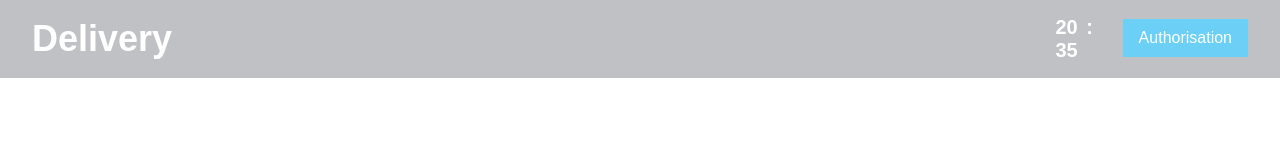
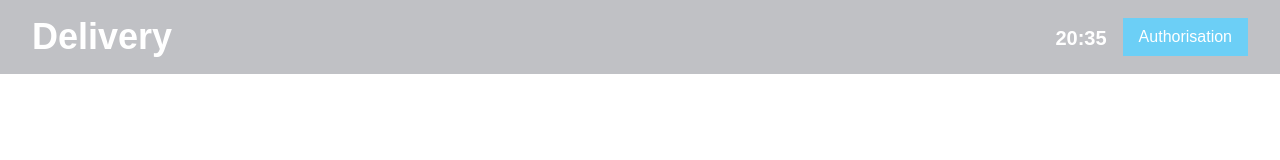
Before and after one commit to romanen003/Delivery, a React app: page / in a window 1280 px wide. Shown: the top 160 px of the page. Built offline with nearby package versions, Linux system fonts and the light colour scheme.

Commit message:
fix(*) fix grid and create enums

```diff
--- a/src/elements/grid/constants.ts
+++ b/src/elements/grid/constants.ts
@@ -1,11 +1,11 @@
-export const T_ALIGN = {
-    LEFT: 'LEFT',
-    RIGHT: 'RIGHT'
-};
-export const V_ALIGN = {
-    TOP: 'TOP',
-    BOTTOM: 'BOTTOM'
-};
+export enum T_ALIGN {
+    LEFT = 'LEFT',
+    RIGHT = 'RIGHT'
+}
+export enum V_ALIGN {
+    TOP = 'TOP',
+    BOTTOM = 'BOTTOM'
+}
 export const COL = {
     QUARTER: "25",
     THIRTY: "30",
@@ -24,3 +24,8 @@ export const MARGIN = {
     X12: '12px',
     X16: '16px'
 };
+
+export enum POSITION {
+    CENTER ='CENTER',
+    RIGHT = 'RIGHT'
+}
--- a/src/elements/grid/grid.tsx
+++ b/src/elements/grid/grid.tsx
@@ -2,7 +2,7 @@ import React, { Component } from 'react';
 import classNames from 'classnames/bind';
 import { Row } from "./row/row";
 import { Col } from "./col/col";
-import { COL, MARGIN, MARGIN_TOP, T_ALIGN, V_ALIGN } from "./constants";
+import { COL, MARGIN, MARGIN_TOP, T_ALIGN, V_ALIGN, POSITION } from "./constants";
 import style from './grid.scss';
 
 const cn = classNames.bind(style);
@@ -19,6 +19,7 @@ export class Grid extends Component<Props> {
     static T_Align = T_ALIGN;
     static V_Align = V_ALIGN;
     static Col_Width = COL;
+    static Position = POSITION;
 
     render() {
         const { children } = this.props;
--- a/src/elements/grid/row/row.scss
+++ b/src/elements/grid/row/row.scss
@@ -51,4 +51,8 @@
             }
         }
     }
+
+    &__center {
+        justify-content: space-around;
+    }
 }
--- a/src/elements/grid/row/row.tsx
+++ b/src/elements/grid/row/row.tsx
@@ -1,15 +1,16 @@
 import React, { Component, ReactNode } from 'react';
 import classNames from 'classnames/bind';
+import { MARGIN, MARGIN_TOP, V_ALIGN, POSITION } from "../constants";
 import style from './row.scss';
-import { MARGIN, MARGIN_TOP, V_ALIGN } from "../constants";
 
 const cn = classNames.bind(style);
 
-interface Props {
+type Props = {
     children?: ReactNode,
     marginTop?: string,
     margin?: string,
-    vertAlign?: string
+    vertAlign?: V_ALIGN,
+    position? : POSITION
 }
 
 export class Row extends Component<Props> {
@@ -18,7 +19,8 @@ export class Row extends Component<Props> {
             children,
             marginTop,
             margin,
-            vertAlign
+            vertAlign,
+            position
         } = this.props;
         const rowClassName = cn('row',{
             'row__margin-top-4': marginTop === MARGIN_TOP.X4,
@@ -30,7 +32,8 @@ export class Row extends Component<Props> {
             'row__margin-12': margin === MARGIN.X12,
             'row__margin-16': margin === MARGIN.X16,
             'row__vert-align-top': vertAlign === V_ALIGN.TOP,
-            'row__vert-align-bottom': vertAlign === V_ALIGN.BOTTOM
+            'row__vert-align-bottom': vertAlign === V_ALIGN.BOTTOM,
+            'row__center': position === POSITION.CENTER
         });
 
         return (
--- a/src/elements/watch/watch.tsx
+++ b/src/elements/watch/watch.tsx
@@ -1,11 +1,9 @@
 import React, { Component } from "react";
 import classNames from 'classnames/bind';
-import { Grid, Text } from "../";
+import { Text } from "../";
 import style from './watch.scss';
 
 const cn = classNames.bind(style);
-
-const { Row, Col, T_Align, Col_Width } = Grid;
 
 interface Props {}
 interface State {
@@ -48,19 +46,9 @@ export class Watch extends Component<Props, State> {
 
         return (
             <div className={cn('watch')}>
-                <Grid>
-                    <Row>
-                        <Col textAlign={T_Align.RIGHT} col={Col_Width.THIRTY} sticky>
-                            <Text label>{correctHours}</Text>
-                        </Col>
-                        <Col sticky col={Col_Width.THIRTY}>
-                            <Text label>:</Text>
-                        </Col>
-                        <Col textAlign={T_Align.LEFT} col={Col_Width.THIRTY} sticky>
-                            <Text label>{correctMinutes}</Text>
-                        </Col>
-                    </Row>
-                </Grid>
+                <Text label>{correctHours}</Text>
+                <Text label>:</Text>
+                <Text label>{correctMinutes}</Text>
             </div>
         )
     }
--- a/src/modules/restaurant-container/restaurant-container.tsx
+++ b/src/modules/restaurant-container/restaurant-container.tsx
@@ -16,7 +16,7 @@ import style from './restaurant-container.scss';
 
 const cn = classNames.bind(style);
 
-const { Row, Col, Margin_Top, Col_Width, T_Align } = Grid;
+const { Row, Col, Margin_Top, Col_Width, T_Align, Position } = Grid;
 
 interface Data {[key: string]: any}
 interface Props {
@@ -53,7 +53,7 @@ class RestaurantContainerComponent extends Component<Props> {
                             <Text black heading> Рестораны :</Text>
                         </Col>
                     </Row>
-                    <Row marginTop={Margin_Top.X16}>
+                    <Row marginTop={Margin_Top.X16} position={Position.CENTER}>
                         {data.map(({
                             nameRu,
                             rating,
```
